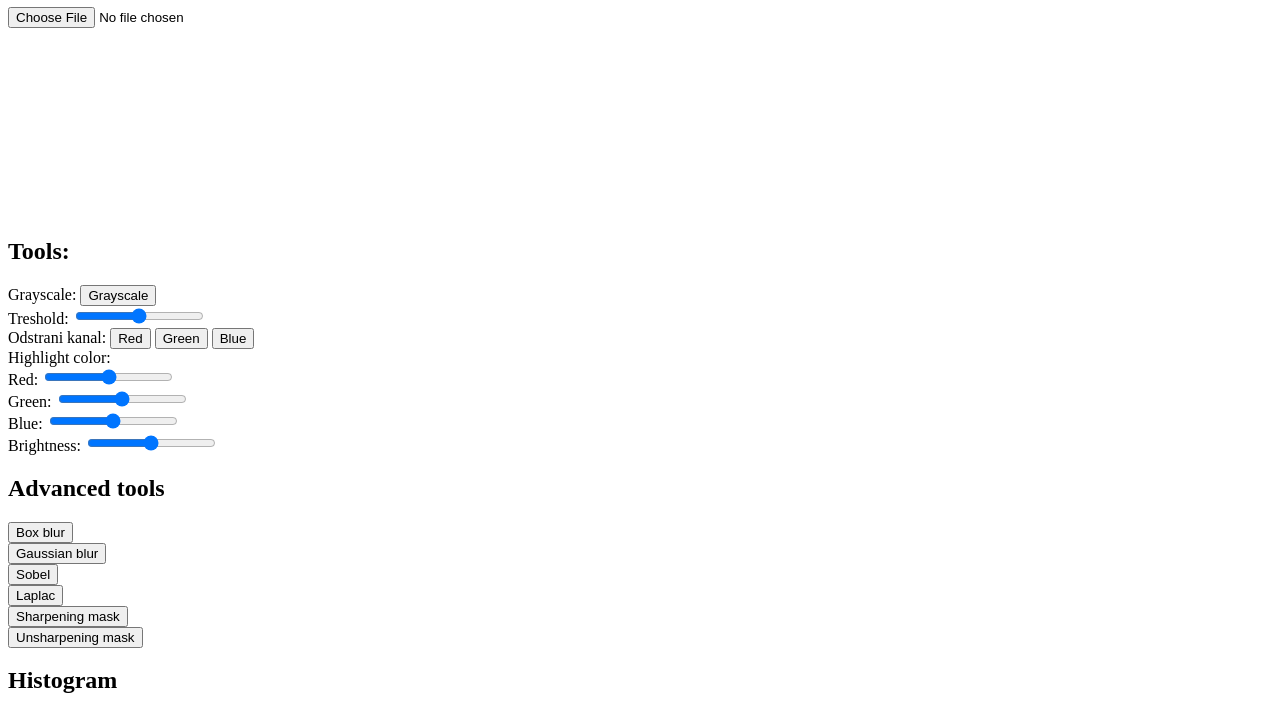
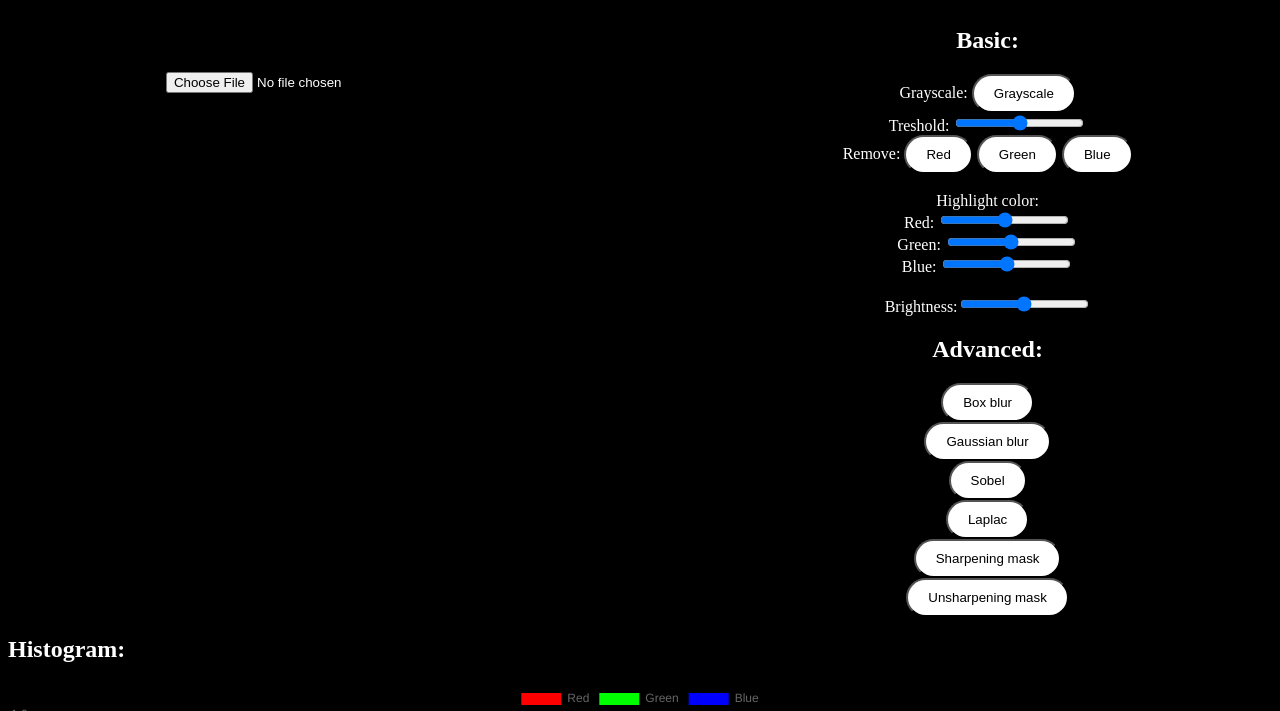
Before and after one commit to leja123/photoshop, a plain HTML site: page index.html in a window 1280 px wide. Shown: the part 73-784 px from the top of the page. Drawn offline with nearby package versions, Linux system fonts and the light colour scheme.

Commit message:
added style.css

```diff
--- a/chart.js
+++ b/chart.js
@@ -26,14 +26,14 @@ const updateHistogram = (histogramValues, ctx, canvas) => {
         histogramValues[b] = updatedHistogram[b];
     }
 
-    graf.data.datasets.forEach((dataset, index) => {
+    chart.data.datasets.forEach((dataset, index) => {
         dataset.data = histogramValues[index];
     });
 
-    graf.update();
+    chart.update();
 };
 
-const graf = new Chart("rdec", {
+const chart = new Chart("histogramChart", {
     type: "bar",
     data: {
         labels: ["0-50", "51-100", "101-150", "151-200", "201-255"],
--- a/index.html
+++ b/index.html
@@ -10,39 +10,45 @@
             }
 
         </style>
+        <link rel="stylesheet" href="style.css">
         <script src="https://cdn.jsdelivr.net/npm/chart.js"></script>
     </head>
     <body>
         <h1>Photoshop</h1>
+        <div class="container">
+            <div id="left">
                 <input type="file" id="fileInput"><br><br>
                 <canvas id="canvas"></canvas><br><br>
-
-        <h2>Tools:</h2>
+            </div>
+            <div id="right">
+                <h2>Basic:</h2>
                 Grayscale:
                 <button id="grayscale">Grayscale</button><br>
                 Treshold:
                 <input type="range" min="0" max="255" value="128" id="treshold"><br>
-        Odstrani kanal:
+                Remove:
                 <button id="removeRed">Red</button>
                 <button id="removeGreen">Green</button>
-        <button id="removeBlue">Blue</button><br>
+                <button id="removeBlue">Blue</button><br><br>
                 Highlight color:<br>
                 Red: <input type="range" min="0" max="2" value="1" step="0.1" id="highlightRed"><br>
                 Green: <input type="range" min="0" max="2" value="1" step="0.1" id="highlightGreen"><br>
-		Blue: <input type="range" min="0" max="2" value="1" step="0.1" id="highlightBlue"><br>
-        Brightness:
-        <input type="range" min="-10" max="10" value="0" id="brightness">
+                Blue: <input type="range" min="0" max="2" value="1" step="0.1" id="highlightBlue"><br><br>
+                Brightness:<input type="range" min="-10" max="10" value="0" id="brightness">
 
-        <h2>Advanced tools</h2>
+                <h2>Advanced:</h2>
                 <button id="boxBlur">Box blur</button><br>
                 <button id="gaussianBlur">Gaussian blur</button><br>
                 <button id="sobel">Sobel</button><br>
                 <button id="laplac">Laplac</button><br>
                 <button id="sharpening">Sharpening mask</button><br>
                 <button id="unsharpening">Unsharpening mask</button><br>
-
-        <h2>Histogram</h2>
-        <canvas id="rdec" style="width:100%"></canvas>
+            </div>
+        </div>
+        <div id="chart">
+            <h2>Histogram:</h2>
+            <canvas id="histogramChart" style="width:100%"></canvas>
+        </div>
 
         <script src="upload.js"></script>
         <script src="filters.js"></script>
--- /dev/null
+++ b/style.css
@@ -0,0 +1,50 @@
+* {
+    background-color: black;
+    color: white;
+}
+
+h1 {
+    text-align: center;
+}
+
+.container {
+    display: flex;
+    justify-content: space-between;
+    align-items: flex-start; /* Align items to the top of the container */
+}
+
+#left, #right {
+    width: 45%; /* Adjust as needed */
+}
+
+#left {
+    /* Add any additional styling for the left div */
+    text-align: center; /* Center-align the text */
+    margin-top: 65px;
+  }
+
+  #canvas {
+    /* Apply specific styling to the canvas element */
+    margin: 0 auto; /* Center horizontally */
+    display: block; /* Ensure it's treated as a block-level element */
+  }
+
+#right {
+    margin-left: 20px; /* Add margin to push it away from the border */
+    text-align: center;
+}
+
+#histogram {
+    margin-top: 20px; /* Add some space between the divs */
+}
+
+button {
+    background-color: white;
+    color: black;
+    border-radius: 20px; /* Adjust the value to control the roundness */
+    padding: 10px 20px;
+}
+
+button:hover {
+    background-color: gray;
+}
```
Lines whose indentation alone changed are shown as unchanged.
